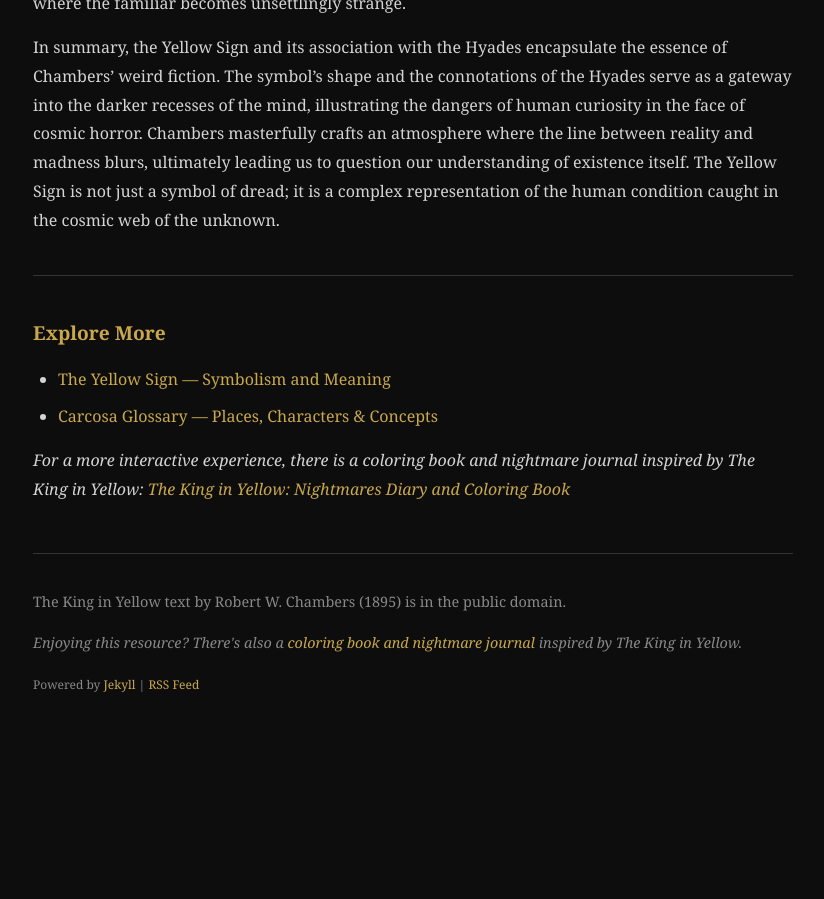
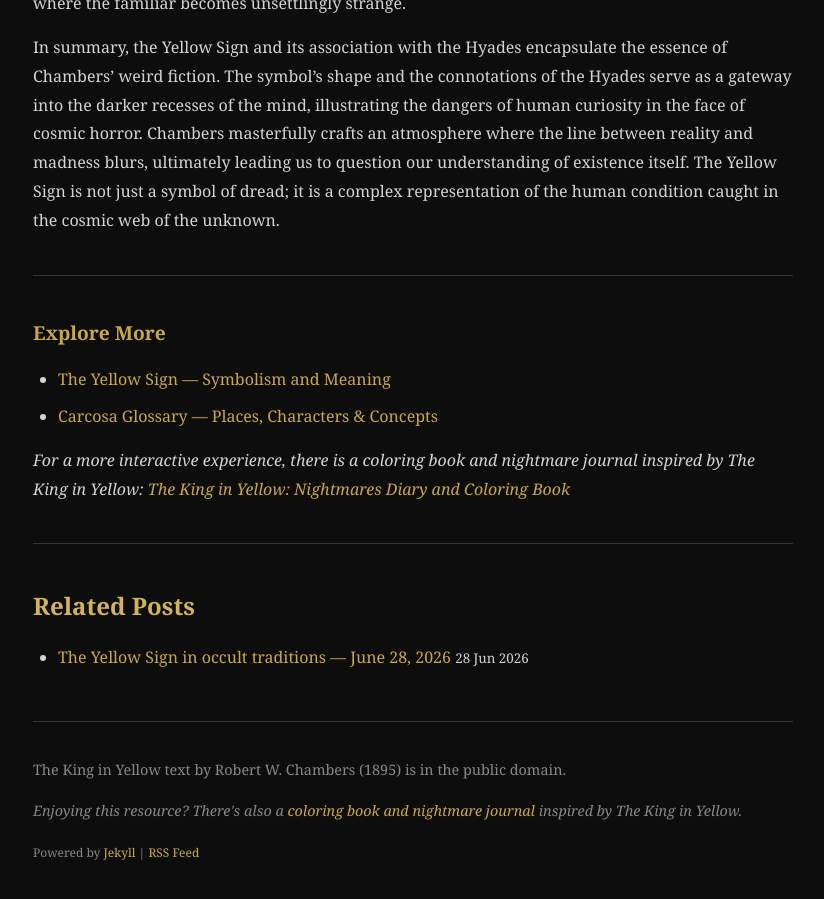
Before and after one commit to miravosqueinteresante/the-king-in-yellow-resources, a Jekyll site: the page built from _posts/2026-06-19-the-hyades-and-the-shape-of-the-yellow-sign.md, in a window 1280 px wide and 900 px high, scrolled down 1370 px. Shown: the whole window, without its empty margins (227-1051 px from the left). Built offline with Jekyll 4.4.1, drawn with Linux system fonts in a browser that asks for light colours; before the commit the page ends 2102 px from its top, so only the background shows below that; some of the changed lines change nothing that is shown.

Commit message:
Daily post — 2026-06-28

```diff
--- a/_data/post-queue.json
+++ b/_data/post-queue.json
@@ -13,9 +13,10 @@
   },
   "yellow_sign_meaning": {
     "used": [
-      "The Hyades and the shape of the Yellow Sign"
+      "The Hyades and the shape of the Yellow Sign",
+      "The Yellow Sign in occult traditions"
     ],
-    "last_date": "2026-06-19"
+    "last_date": "2026-06-28"
   },
   "story_analysis": {
     "used": [],
--- /dev/null
+++ b/_posts/2026-06-28-the-yellow-sign-in-occult-traditions.md
@@ -0,0 +1,32 @@
+---
+layout: post
+title: "The Yellow Sign in occult traditions — June 28, 2026"
+date: 2026-06-28 12:00:00 +0000
+categories: blog
+content_type: yellow_sign_meaning
+tags: [yellow sign meaning the-king-in-yellow chambers analysis]
+---
+The Yellow Sign, an enigmatic symbol closely associated with Robert W. Chambers’ collection of weird tales, "The King in Yellow," serves as a potent representation of the intersection between art, madness, and the occult. Within the stories that encompass this symbol, we find a lens through which to examine the broader implications of existential dread and the pursuit of knowledge that leads to perilous revelations.
+
+In "The Yellow Sign," the narrative unfolds around an artist named Scott who becomes entwined with a mysterious woman and an ominous work of art. The titular sign itself, often interpreted as a symbol of the play that drives characters to madness, evokes a sense of foreboding. It suggests not merely a connection to the supernatural but also a reflection of the human psyche’s fragility in the face of unfathomable truths. The Yellow Sign represents a threshold where reality blurs into the surreal, an idea that resonates deeply with occult traditions.
+
+Occultism, with its penchant for hidden knowledge and the mystical, shares thematic parallels with Chambers’ work. The Yellow Sign can be seen as a conduit to forbidden knowledge, similar to the grim secrets of alchemy or the arcana of ancient texts. The aesthetic allure of the symbol hides darker meanings, tapping into fears of what lies beyond human comprehension. As Scott grapples with the psychological impact of the Yellow Sign, the reader is drawn into the unsettling realization that the pursuit of understanding can lead to one's undoing.
+
+Chambers artfully employs the Yellow Sign to explore the nature of art itself. In one pivotal moment, Scott reflects on the way the sign alters his perception, stating, “It was a very beautiful sign, and I knew that it meant something.” This beauty, however, is laced with danger, suggesting that art possesses a duality—both a source of inspiration and a potential harbinger of madness. This duality is echoed in occult traditions, where symbols can invoke both enlightenment and chaos, a theme that Chambers exploits throughout his stories.
+
+Moreover, the Yellow Sign connects to the larger motif of the play "The King in Yellow," which serves as a metaphor for the dangers of unchecked curiosity. The play’s characters often face a descent into despair as they engage with its contents. The sign becomes a metaphor for this existential malaise—an emblem of the futility of seeking answers to questions that perhaps should remain unasked. The narrator's mounting paranoia and eventual breakdown reflect a common trope in weird fiction: the notion that knowledge can be both a gift and a curse.
+
+Ultimately, the Yellow Sign in Chambers’ work encapsulates the haunting allure of the unknown. It serves as a reminder that the boundaries of human understanding are often perilously thin, and that in the quest for knowledge, one may unwittingly invite madness into their life. As much as it symbolizes occult traditions, the Yellow Sign also embodies the very essence of weird fiction—it is a gateway into the uncanny, an invitation to explore the darker recesses of imagination, where reality and illusion intertwine, leaving us to ponder the mysteries that remain just beyond our grasp.
+
+---
+
+### Explore More
+
+- [The Yellow Sign — Symbolism and Meaning](/the-king-in-yellow-resources/analysis/yellow-sign-symbolism/)
+- [Carcosa Glossary — Places, Characters & Concepts](/the-king-in-yellow-resources/analysis/carcosa-glossary/)
+
+*For a more interactive experience, there is a coloring book and nightmare journal inspired by The King in Yellow: [The King in Yellow: Nightmares Diary and Coloring Book](https://www.amazon.com/dp/B0CTXCQ9HM)*
+
+### Previous Posts on This Topic
+
+- [The Hyades and the shape of the Yellow Sign — June 19, 2026](/the-king-in-yellow-resources/2026/06/2026-06-19-the-hyades-and-the-shape-of-the-yellow-sign.html)
```
